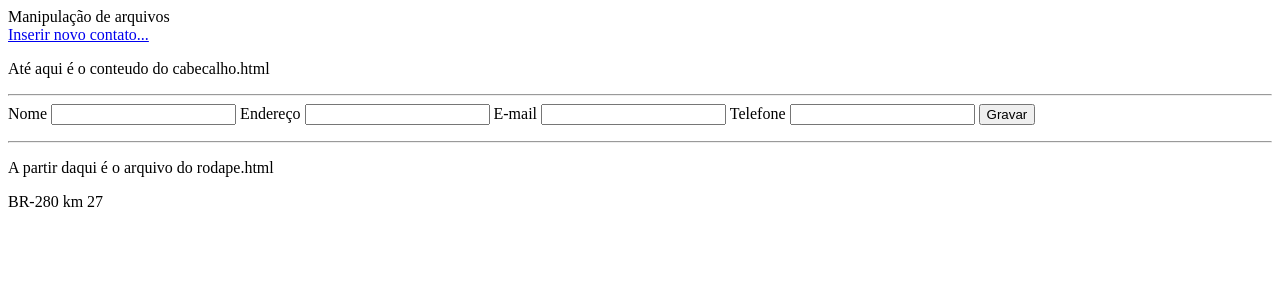
After one commit to LaizaCsgd/logica3trim, a PHP site: page /inserirContato.php in a window 1280 px wide. The commit adds this page. Shown: the top 300 px of the page. Run offline with PHP 8.4, Linux system fonts and the light colour scheme.

Commit message:
Tabela
Continuação do exercício

```diff
--- a/arquivoslaiza/cabecalho.html
+++ b/arquivoslaiza/cabecalho.html
@@ -10,6 +10,7 @@
 		<div class="titulo">
 			Manipulação de arquivos
 		</div>
+		<a href="inserirContato.php">Inserir novo contato...</a>
 		<p>Até aqui é o conteudo do cabecalho.html</p>
 		<hr>
 	</section>
--- a/arquivoslaiza/exemplo2.php
+++ b/arquivoslaiza/exemplo2.php
@@ -44,6 +44,7 @@
  				}
  		print('</tr>');
  	}
+ 	print('<tr>< colspan="2"td>'.($contador-1).'contatos listados(s)</td></tr>');
  	print('<table>');
 //funçao abre um arquivo e torna o seu conteudo em uma string
 	$cabecalho=file_get_contents("rodape.html");
--- /dev/null
+++ b/arquivoslaiza/inserirContato.php
@@ -0,0 +1,21 @@
+<?php
+include('cabecalho.html');
+?>
+<form method="post" action="gravarContato.php">
+	<label for="nome">Nome</label>
+	<input type="text" name="nome"/>
+
+	<label for="endereco">Endereço</label>
+	<input type="text" name="endereco"/>
+
+	<label for="email">E-mail</label>
+	<input type="email" name="email"/>
+
+	<label for="telefone">Telefone</label>
+	<input type="text" name="telefone"/>
+
+	<input type="submit" name="gravar" value="Gravar"/>
+</form>
+<?php
+include('rodape.html');
+?>
```
